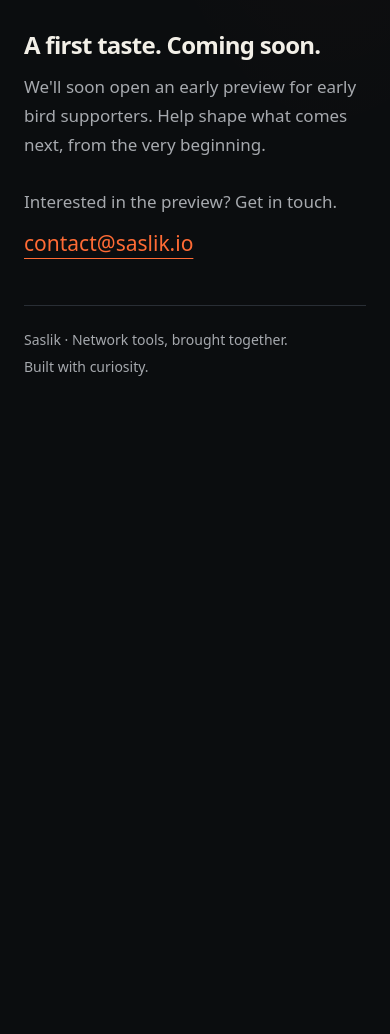
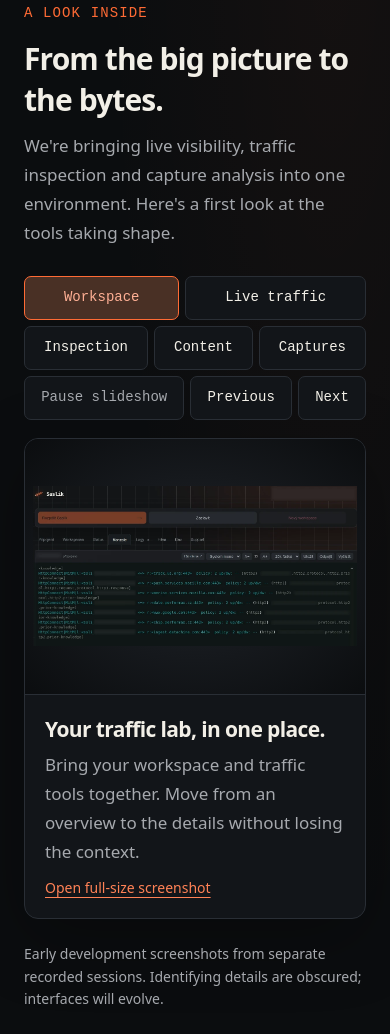
Before and after one commit to astibal/saslik-site, a plain HTML site: page index.html in a window 390 px wide. Shown: the part 730-1764 px from the top of the page. Before the commit the page ends 1130 px from the top, so only its background shows below. Drawn offline with Linux system fonts and the light colour scheme.

Commit message:
web: add an anonymized product screenshot tour
- introduce five slides covering the workspace, live traffic, inspection and captures
- add accessible playback controls and full-size screenshot links
- publish only flattened screenshots with identifying details obscured
- verify browser playback, mobile layout, asset links and screenshot redaction

```diff
--- a/index.html
+++ b/index.html
@@ -40,6 +40,8 @@
       footer { align-items: start; flex-direction: column; gap: 8px; }
     }
   </style>
+  <link rel="stylesheet" href="tour.css">
+  <script src="tour.js" defer></script>
 </head>
 <body>
   <div class="page">
@@ -64,6 +66,56 @@
           <path d="M28 180h16m272 0h16M180 28v16m0 272v16" stroke="#6b818c"/>
         </svg>
       </section>
+      <section class="tour" aria-labelledby="tour-heading" aria-roledescription="carousel">
+        <div class="tour-heading">
+          <p class="eyebrow">A look inside</p>
+          <h2 id="tour-heading">From the big picture to the bytes.</h2>
+          <p>We're bringing live visibility, traffic inspection and capture analysis into one environment. Here's a first look at the tools taking shape.</p>
+        </div>
+        <div class="tour-controls" aria-label="Slideshow controls">
+          <button type="button" data-slide="0" aria-pressed="false" aria-controls="tour-slide-0">Workspace</button>
+          <button type="button" data-slide="1" aria-pressed="false" aria-controls="tour-slide-1">Live traffic</button>
+          <button type="button" data-slide="2" aria-pressed="false" aria-controls="tour-slide-2">Inspection</button>
+          <button type="button" data-slide="3" aria-pressed="false" aria-controls="tour-slide-3">Content</button>
+          <button type="button" data-slide="4" aria-pressed="false" aria-controls="tour-slide-4">Captures</button>
+          <button type="button" data-play>Pause slideshow</button>
+          <button type="button" data-prev aria-label="Previous slide">Previous</button>
+          <button type="button" data-next aria-label="Next slide">Next</button>
+        </div>
+        <figure class="slide" id="tour-slide-0" aria-roledescription="slide" aria-label="1 of 5">
+          <div class="slide-stage">
+            <img src="assets/workspace.webp" alt="An early workspace interface with its integrated traffic console." loading="lazy">
+          </div>
+          <figcaption><h3>Your traffic lab, in one place.</h3><p>Bring your workspace and traffic tools together. Move from an overview to the details without losing the context.</p><a class="full-image" href="assets/workspace.webp" target="_blank" rel="noopener">Open full-size screenshot</a></figcaption>
+        </figure>
+        <figure class="slide" id="tour-slide-1" aria-roledescription="slide" aria-label="2 of 5">
+          <div class="slide-stage terminal-stage">
+            <img src="assets/live-traffic.webp" alt="A recorded terminal session showing YouTube traffic and transfer statistics." loading="lazy">
+            <img src="assets/connections.webp" alt="Another recorded session with HTTP/2 and QUIC connection details." loading="lazy">
+          </div>
+          <figcaption><h3>See the transfer behind the video.</h3><p>A recorded YouTube session shows download activity, connection details and the protocols carrying the traffic. See more than a destination and a port.</p><a class="full-image" href="assets/live-traffic.webp" target="_blank" rel="noopener">Open full-size screenshot</a> · <a class="full-image" href="assets/connections.webp" target="_blank" rel="noopener">Connection details</a></figcaption>
+        </figure>
+        <figure class="slide" id="tour-slide-2" aria-roledescription="slide" aria-label="3 of 5">
+          <div class="slide-stage">
+            <img src="assets/inspection.webp" alt="A connection event expanded into structured metadata." loading="lazy">
+          </div>
+          <figcaption><h3>Follow the conversation.</h3><p>Explore connection events and structured metadata. Trace how a session begins, which transport it uses and how its pieces fit together.</p><a class="full-image" href="assets/inspection.webp" target="_blank" rel="noopener">Open full-size screenshot</a></figcaption>
+        </figure>
+        <figure class="slide" id="tour-slide-3" aria-roledescription="slide" aria-label="4 of 5">
+          <div class="slide-stage">
+            <img src="assets/stream.webp" alt="A captured stream with readable HTML content and timing information." loading="lazy">
+          </div>
+          <figcaption><h3>From packets to readable content.</h3><p>Follow a stream beyond individual packets. Look at the exchanged content alongside its direction and timing, including decoded web traffic.</p><a class="full-image" href="assets/stream.webp" target="_blank" rel="noopener">Open full-size screenshot</a></figcaption>
+        </figure>
+        <figure class="slide" id="tour-slide-4" aria-roledescription="slide" aria-label="5 of 5">
+          <div class="slide-stage">
+            <img src="assets/packets.webp" alt="A packet viewer with captured traffic, protocol labels and a display filter." loading="lazy">
+          </div>
+          <figcaption><h3>Keep the evidence. Explore it later.</h3><p>Browse captured packets, filter the noise and follow the connections that matter. Keep a detailed view of the traffic for a closer look.</p><a class="full-image" href="assets/packets.webp" target="_blank" rel="noopener">Open full-size screenshot</a></figcaption>
+        </figure>
+        <p class="tour-note">Early development screenshots from separate recorded sessions. Identifying details are obscured; interfaces will evolve.</p>
+        <p class="sr-only" data-status aria-live="polite" aria-atomic="true"></p>
+      </section>
       <section class="preview" aria-labelledby="preview-heading">
         <div>
           <h2 id="preview-heading">A first taste. Coming soon.</h2>
--- /dev/null
+++ b/tour.css
@@ -0,0 +1,24 @@
+.tour{margin-top:88px}
+.tour-heading{max-width:680px;margin-bottom:28px}
+.tour-heading h2{font-size:clamp(30px,4vw,42px);margin-top:14px}
+.tour-heading>p:last-child,.slide p{color:#a6a9ae;font-size:17px;line-height:1.7}
+.tour-controls{display:none;flex-wrap:wrap;align-items:center;gap:8px;margin-bottom:18px}
+.enhanced .tour-controls{display:flex}
+.tour button{border:1px solid #292e35;border-radius:7px;background:#121519;color:#f2efe7;padding:11px 14px;font:14px/1.4 ui-monospace,monospace;cursor:pointer;min-height:44px}
+.tour button:hover{border-color:#ff8256}
+.tour button[aria-pressed=true]{background:#493025;border-color:#ff6b35;color:#ffb095}
+.tour button:focus-visible{outline:2px solid #a2c3ca;outline-offset:3px}
+.tour [data-play]{margin-left:auto;color:#a6a9ae}
+.slide{margin:0 0 24px;border:1px solid #292e35;border-radius:14px;overflow:hidden;background:#121519;box-shadow:0 20px 70px #0004}
+.slide[hidden]{display:none}
+.slide-stage{aspect-ratio:16/9;display:flex;align-items:center;justify-content:center;background:radial-gradient(ellipse at center,#20242a,#0b0d0f);padding:20px}
+.slide img{display:block;width:100%;height:100%;object-fit:contain;border-radius:5px}
+.slide figcaption{padding:24px 28px;border-top:1px solid #292e35;min-height:150px}
+.slide h3{font-size:24px;font-weight:550;letter-spacing:-.03em;margin:0 0 8px}
+.tour-note{color:#a6a9ae;font-size:14px;line-height:1.6;margin:16px 0}
+.sr-only{position:absolute;width:1px;height:1px;padding:0;margin:-1px;overflow:hidden;clip-path:inset(50%);white-space:nowrap;border:0}
+@media(max-width:700px){.tour{margin-top:48px}.tour-controls{gap:6px}.tour [data-play]{margin-left:0}.tour button{flex-grow:1}.slide-stage{padding:8px;aspect-ratio:4/3}.slide figcaption{padding:20px;min-height:210px}.slide h3{font-size:21px}}
+
+.terminal-stage{flex-direction:column;gap:20px}.terminal-stage img{height:auto;min-height:0;object-fit:contain}.terminal-stage img:first-child{flex:0 1 auto}.terminal-stage img:last-child{flex:1 1 auto;max-height:75%}
+
+.full-image{display:inline-block;margin-top:12px;color:#ff8256;font-size:14px;text-underline-offset:4px}
--- /dev/null
+++ b/tour.js
@@ -0,0 +1,45 @@
+(() => {
+  const tour = document.querySelector('.tour');
+  const slides = [...tour.querySelectorAll('.slide')];
+  const choices = [...tour.querySelectorAll('[data-slide]')];
+  const toggle = tour.querySelector('[data-play]');
+  const status = tour.querySelector('[data-status]');
+  const motion = matchMedia('(prefers-reduced-motion: reduce)');
+  let active = 0;
+  let playing = !motion.matches;
+  let timer;
+  function schedule() {
+    clearTimeout(timer);
+    if (playing && !document.hidden && !tour.matches(':hover') && !tour.contains(document.activeElement)) {
+      timer = setTimeout(() => show(active + 1), 7000);
+    }
+  }
+  function show(index, announce = false) {
+    active = (index + slides.length) % slides.length;
+    slides.forEach((slide, i) => { slide.hidden = i !== active; });
+    choices.forEach((button, i) => button.setAttribute('aria-pressed', String(i === active)));
+    if (announce) status.textContent = `Slide ${active + 1} of ${slides.length}: ${slides[active].querySelector('h3').textContent}`;
+    schedule();
+  }
+  function setPlaying(value) {
+    playing = value;
+    toggle.textContent = playing ? 'Pause slideshow' : 'Play slideshow';
+    schedule();
+  }
+  choices.forEach(button => button.addEventListener('click', () => {
+    setPlaying(false);
+    show(Number(button.dataset.slide), true);
+  }));
+  tour.querySelector('[data-prev]').addEventListener('click', () => { setPlaying(false); show(active - 1, true); });
+  tour.querySelector('[data-next]').addEventListener('click', () => { setPlaying(false); show(active + 1, true); });
+  toggle.addEventListener('click', () => setPlaying(!playing));
+  tour.addEventListener('mouseenter', () => clearTimeout(timer));
+  tour.addEventListener('mouseleave', schedule);
+  tour.addEventListener('focusin', () => clearTimeout(timer));
+  tour.addEventListener('focusout', () => setTimeout(schedule, 0));
+  document.addEventListener('visibilitychange', schedule);
+  motion.addEventListener('change', () => setPlaying(false));
+  tour.classList.add('enhanced');
+  show(0);
+  setPlaying(playing);
+})();
```
Also changed, not shown: assets/connections.webp (added), assets/inspection.webp (added), assets/live-traffic.webp (added), assets/packets.webp (added), assets/stream.webp (added), assets/workspace.webp (added).
